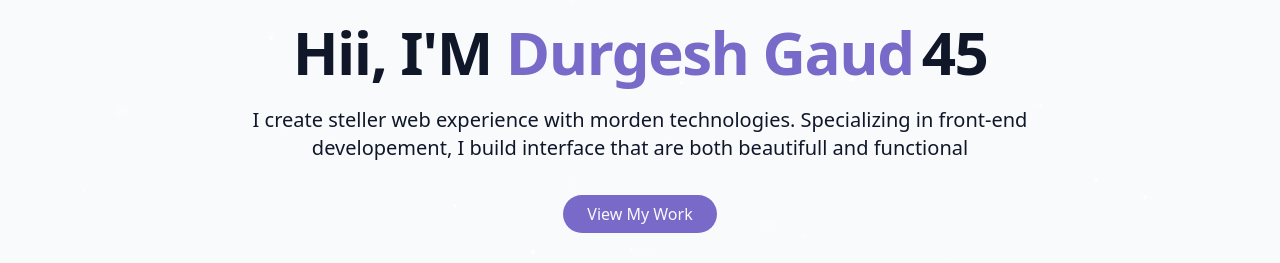
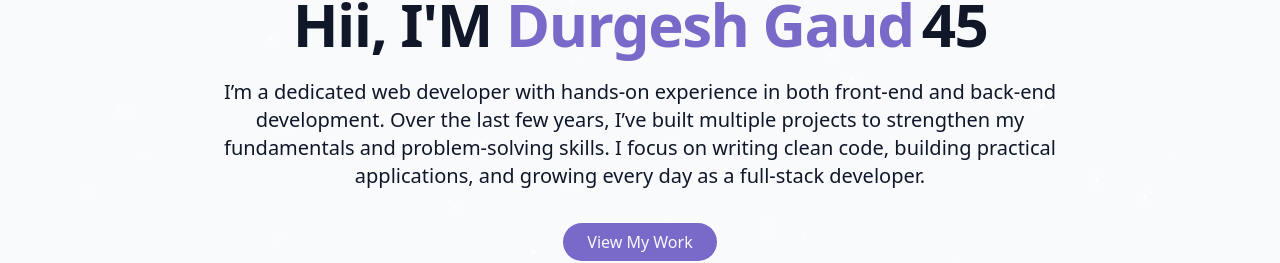
Before and after one commit to GaudDurgesh/Portfolio, a React (Vite) app: page / in a window 1280 px wide. Shown: the part 276-539 px from the top of the page. Built offline with nearby package versions, Linux system fonts and the light colour scheme.

Commit message:
update hero section content

```diff
--- a/src/components/HeroSection.jsx
+++ b/src/components/HeroSection.jsx
@@ -20,9 +20,7 @@ export const HeroSection = () => {
           </h1>
 
           <p className="text-lg md:text-xl text-muted-foreground max-2-2xl mx-auto opacity-0 animate-fade-in-delay-4">
-            I create steller web experience with morden technologies.
-            Specializing in front-end developement, I build interface that are
-            both beautifull and functional
+            I’m a dedicated web developer with hands-on experience in both front-end and back-end development. Over the last few years, I’ve built multiple projects to strengthen my fundamentals and problem-solving skills. I focus on writing clean code, building practical applications, and growing every day as a full-stack developer.
           </p>
 
           <div className="pt-4 opacity-0 animate-fade-in-delay-4">
```
